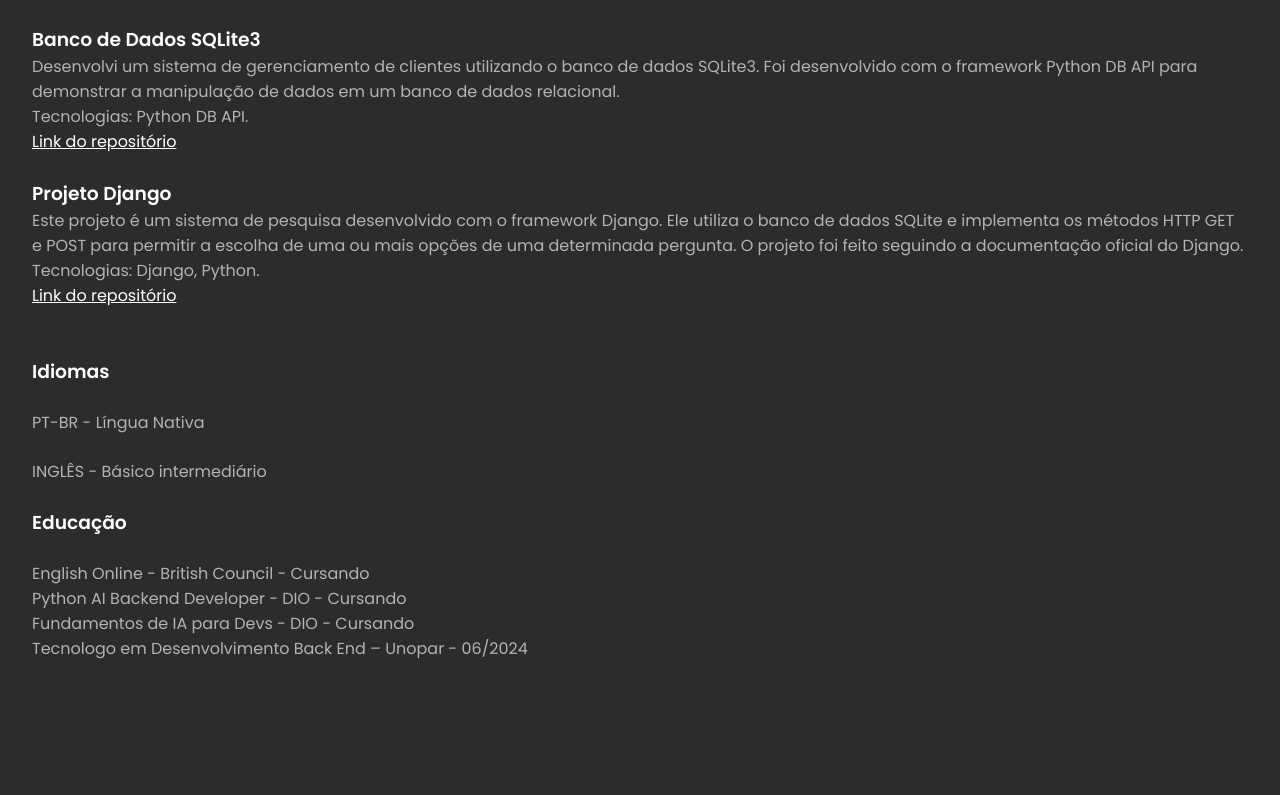
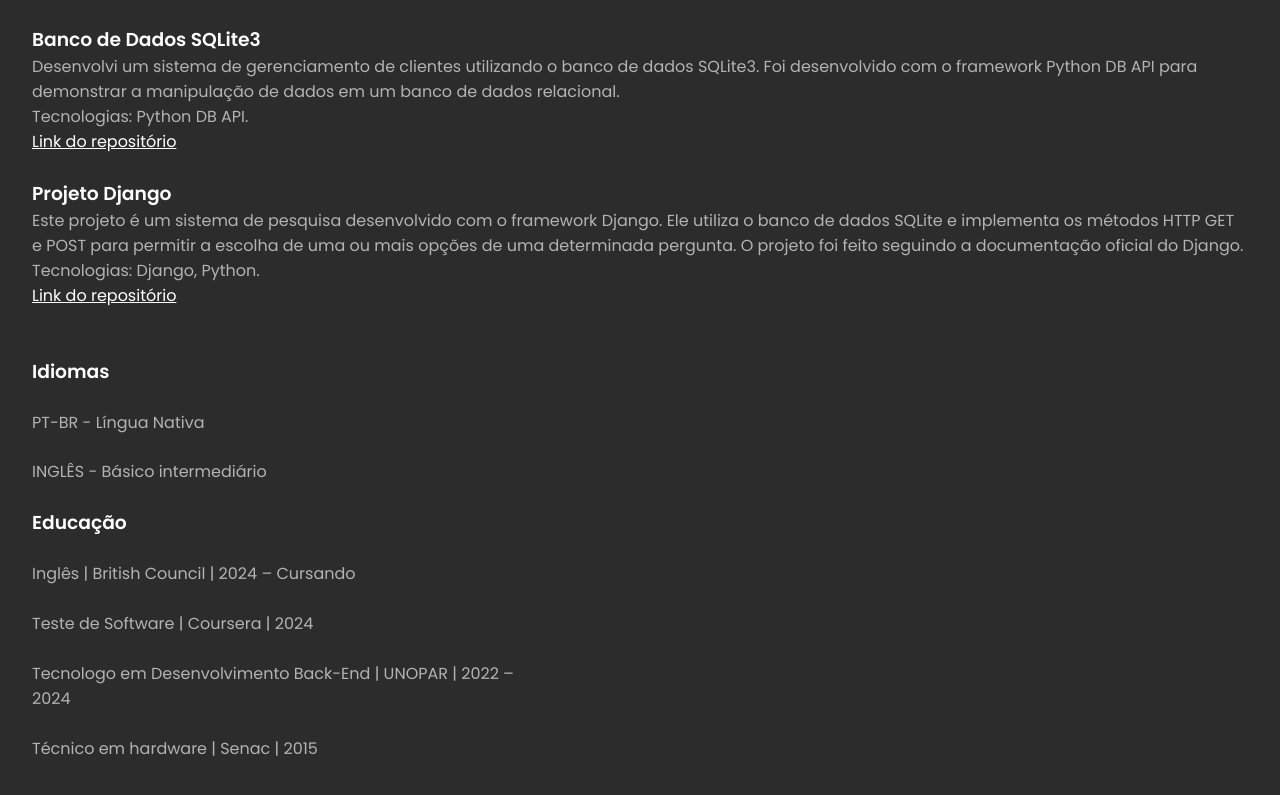
Before and after one commit to oThSilva/portfolio-front, a Next.js app: page / in a window 1280 px wide. Shown: the part 981-1776 px from the top of the page. Before the commit the page ends 1682 px from the top, so only its background shows below. Built offline with nearby package versions, Linux system fonts and the light colour scheme.

Commit message:
docs: Refatoração componente informaton.

```diff
--- a/src/app/components/information/information.tsx
+++ b/src/app/components/information/information.tsx
@@ -12,17 +12,11 @@ export function Info() {
             </div>
             <SectionTitle text="Educação" />
             <div className="infos-educacao">
-                <p> English Online - British Council - Cursando
-                    <br /> Python AI Backend Developer - DIO - Cursando
-                    <br /> Fundamentos de IA para Devs - DIO - Cursando
-                    <br /> Tecnologo em Desenvolvimento Back End – Unopar - 06/2024
+                <p> Inglês | British Council | 2024 – Cursando <br />
+                    <br /> Teste de Software | Coursera | 2024 <br />
+                    <br /> Tecnologo em Desenvolvimento Back-End | UNOPAR | 2022 – 2024 <br />
+                    <br /> Técnico em hardware | Senac | 2015
                 </p>
-                {/* <ul>
-                    <li>English Online - British Council - Cursando</li>
-                    <li>Python AI Backend Developer - Digital Innovation One - Cursando</li>
-                    <li>Fundamentos de IA para Devs - Digital Innovation One - Cursando</li>
-                    <li>Tecnologo em Desenvolvimento Back End – Unopar - 06/2024</li>
-                </ul> */}
             </div>
 
         </div>
```
